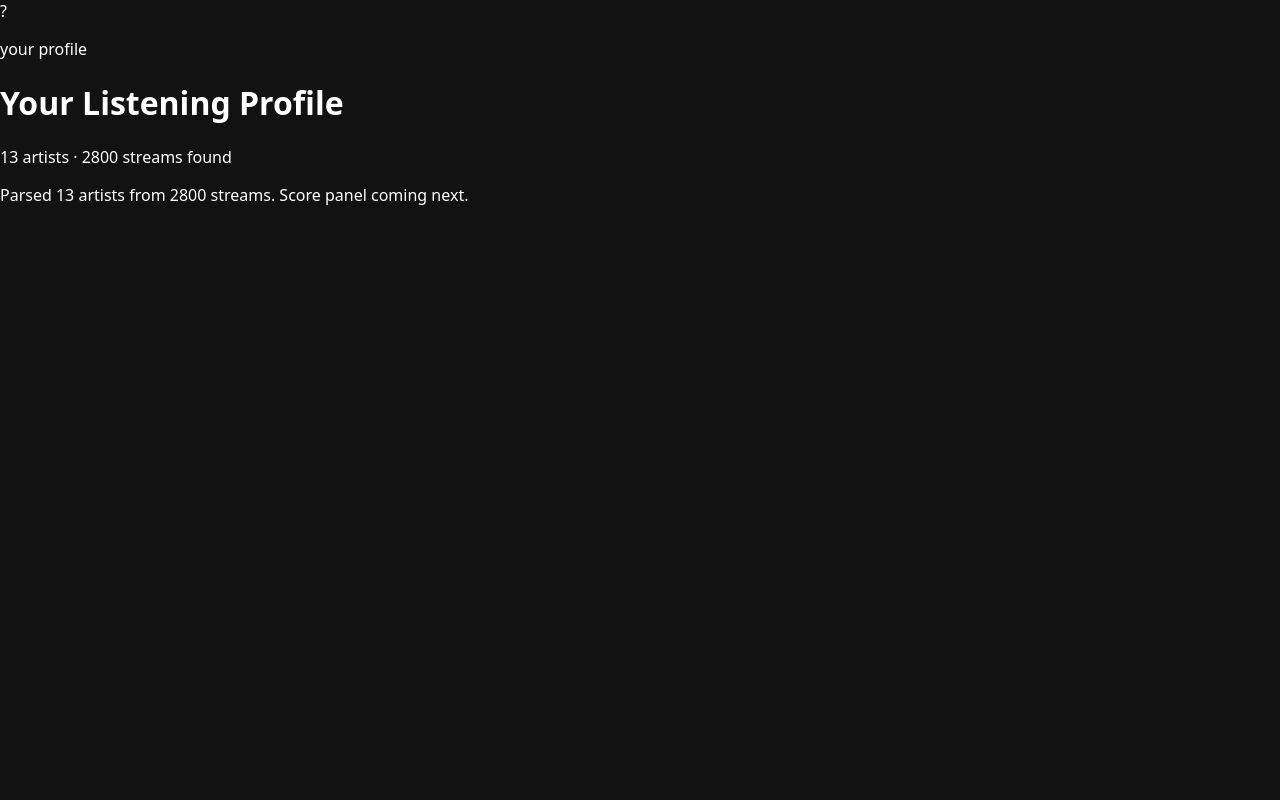
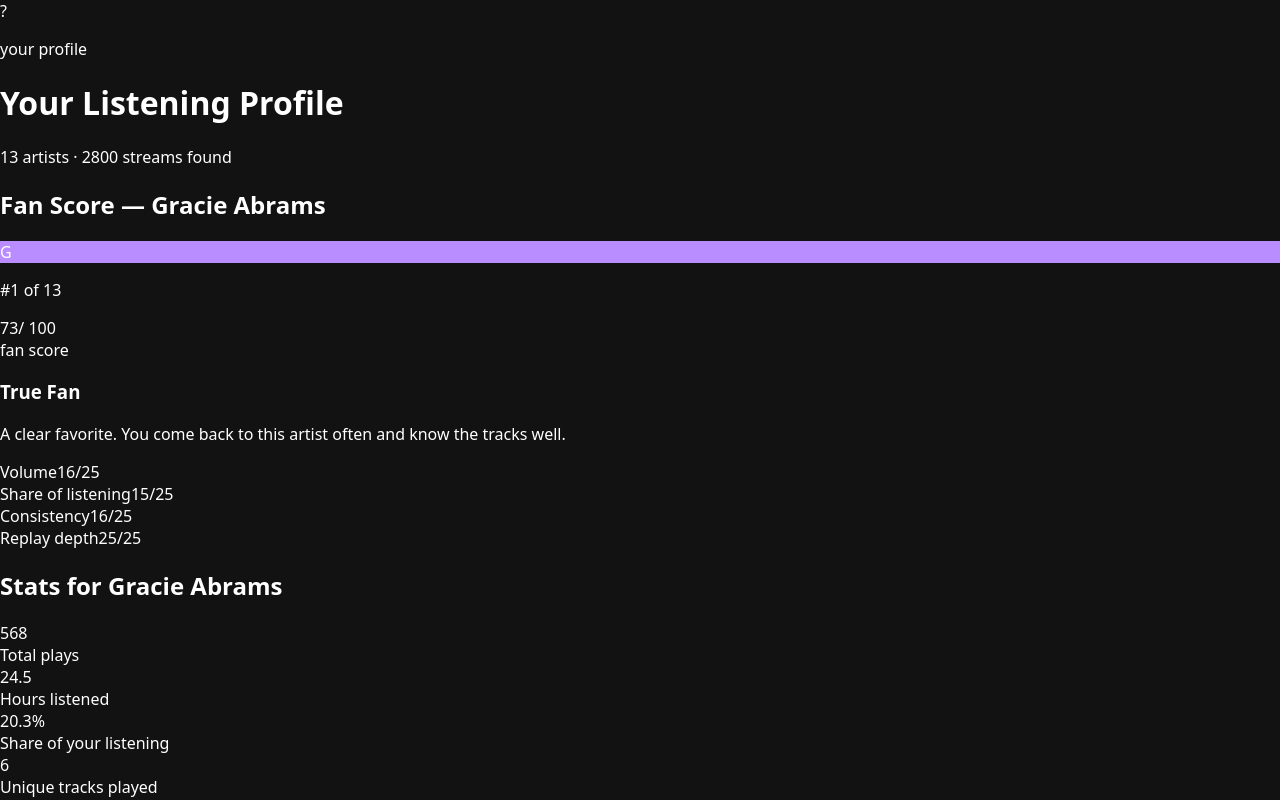
Before and after one commit to kcluu/encore, a React (Vite) app: page / in a window 1280 px wide. Both pictures are taken after a click on the button "Connect Spotify". Shown: the top 800 px of the page. Built offline with nearby package versions, Linux system fonts and the light colour scheme.

Commit message:
feat: show fan score and stats for the selected artist

```diff
--- a/src/App.tsx
+++ b/src/App.tsx
@@ -1,17 +1,29 @@
-import { useState } from 'react'
+import { useMemo, useState } from 'react'
 
 import Hero from './components/Hero'
 import EntryActions from './components/EntryActions'
+import ScorePanel from './components/ScorePanel'
+import StatsGrid from './components/StatsGrid'
 import { parseCSVRecords, parseJSONRecords, readFileAsText } from './utils/parse'
-import { buildLibrary, generateDemoRecords } from './utils/score'
-import type { Library, StatusMessage } from './utils/types'
+import { buildLibrary, computeArtistScore, generateDemoRecords } from './utils/score'
+import type { Library, StatusMessage, StreamRecord } from './utils/types'
 
 const App = () => {
-  const [library, setLibrary] = useState<Library | null>(null)
+  const [records, setRecords] = useState<StreamRecord[] | null>(null)
   const [status, setStatus] = useState<StatusMessage | null>(null)
 
-  function loadRecords(recs: ReturnType<typeof generateDemoRecords>) {
-    setLibrary(buildLibrary(recs))
+  const library = useMemo<Library | null>(() => (records ? buildLibrary(records) : null), [records])
+
+  const topArtist = library?.artists[0] ?? null
+
+  const scoreResult = useMemo(() => {
+    if (!library || !topArtist) return null
+
+    return { artist: topArtist, ...computeArtistScore(topArtist, library) }
+  }, [library, topArtist])
+
+  function loadRecords(recs: StreamRecord[]) {
+    setRecords(recs)
     setStatus(null)
   }
 
@@ -22,7 +34,7 @@
     setStatus({ type: 'loading', message: `Reading ${files.length} file${files.length > 1 ? 's' : ''}…` })
 
     try {
-      let all = [] as ReturnType<typeof generateDemoRecords>
+      let all: StreamRecord[] = []
 
       for (const file of files) {
         const raw = await readFileAsText(file)
@@ -73,11 +85,17 @@
         <EntryActions onFiles={handleFiles} onDemo={handleDemo} onConnect={handleConnect} status={status} />
       )}
 
-      {library && (
+      {library && scoreResult && (
         <main className="main">
-          <p className="block-sub">
-            Parsed {library.artists.length} artists from {library.totalStreams} streams. Score panel coming next.
-          </p>
+          <section className="block">
+            <h2 className="block-title">Fan Score — {scoreResult.artist.artist}</h2>
+            <ScorePanel result={scoreResult} totalArtists={library.artists.length} />
+          </section>
+
+          <section className="block">
+            <h2 className="block-title">Stats for {scoreResult.artist.artist}</h2>
+            <StatsGrid result={scoreResult} />
+          </section>
         </main>
       )}
     </div>
--- /dev/null
+++ b/src/components/ScorePanel.tsx
@@ -0,0 +1,58 @@
+import type { ArtistDetail, ArtistScore } from '../utils/types'
+import { colorFor, initialOf } from '../utils/score'
+
+interface ScorePanelProps {
+  result: ArtistScore & { artist: ArtistDetail }
+  totalArtists: number
+}
+
+const ScorePanel = ({ result, totalArtists }: ScorePanelProps) => {
+  const { artist, score, tier, tierDesc, breakdown } = result
+
+  return (
+    <div className="panel">
+      <div className="panel-id">
+        <div className="panel-avatar" style={{ background: colorFor(artist.artist) }}>
+          {initialOf(artist.artist)}
+        </div>
+
+        <p className="panel-rank">
+          #{artist.rank} of {totalArtists}
+        </p>
+      </div>
+
+      {/* The ring is a conic-gradient sized by the --pct custom property —
+          no SVG or animation library needed. */}
+      <div className="gauge" style={{ '--pct': score }}>
+        <div className="gauge-inner">
+          <span className="gauge-num">{score}</span>
+          <span className="gauge-den">/ 100</span>
+        </div>
+      </div>
+
+      <div className="panel-info">
+        <span className="tier-badge">fan score</span>
+        <h3 className="tier-name">{tier}</h3>
+        <p className="tier-desc">{tierDesc}</p>
+
+        <div className="breakdown">
+          {breakdown.map((b) => (
+            <div className="bd-row" key={b.label}>
+              <span className="bd-label">{b.label}</span>
+
+              <span className="bd-track">
+                <span className="bd-fill" style={{ width: `${(b.value / b.max) * 100}%` }} />
+              </span>
+
+              <span className="bd-val">
+                {b.value}/{b.max}
+              </span>
+            </div>
+          ))}
+        </div>
+      </div>
+    </div>
+  )
+}
+
+export default ScorePanel
--- /dev/null
+++ b/src/components/StatsGrid.tsx
@@ -0,0 +1,39 @@
+import type { ArtistDetail, ArtistScore } from '../utils/types'
+
+interface StatsGridProps {
+  result: ArtistScore & { artist: ArtistDetail }
+}
+
+function formatDate(d: Date | null): string {
+  if (!d) return '—'
+
+  return d.toLocaleDateString(undefined, { year: 'numeric', month: 'short', day: 'numeric' })
+}
+
+const StatsGrid = ({ result }: StatsGridProps) => {
+  const { artist, hours, share, uniqueTracks, activeDays, avgReplays } = result
+
+  const stats: [string, string][] = [
+    [artist.count.toLocaleString(), 'Total plays'],
+    [hours.toFixed(1), 'Hours listened'],
+    [`${(share * 100).toFixed(1)}%`, 'Share of your listening'],
+    [uniqueTracks.toLocaleString(), 'Unique tracks played'],
+    [formatDate(artist.minTs), 'First listened'],
+    [formatDate(artist.maxTs), 'Most recent'],
+    [activeDays.toLocaleString(), 'Days you played them'],
+    [`${avgReplays.toFixed(1)}×`, 'Avg replays per track'],
+  ]
+
+  return (
+    <div className="stat-grid">
+      {stats.map(([num, label]) => (
+        <div className="stat-card" key={label}>
+          <div className="stat-num">{num}</div>
+          <div className="stat-label">{label}</div>
+        </div>
+      ))}
+    </div>
+  )
+}
+
+export default StatsGrid
```
